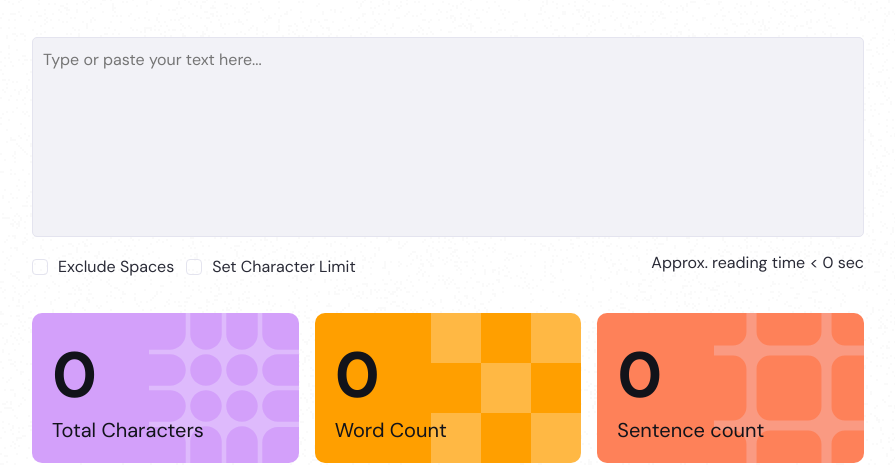
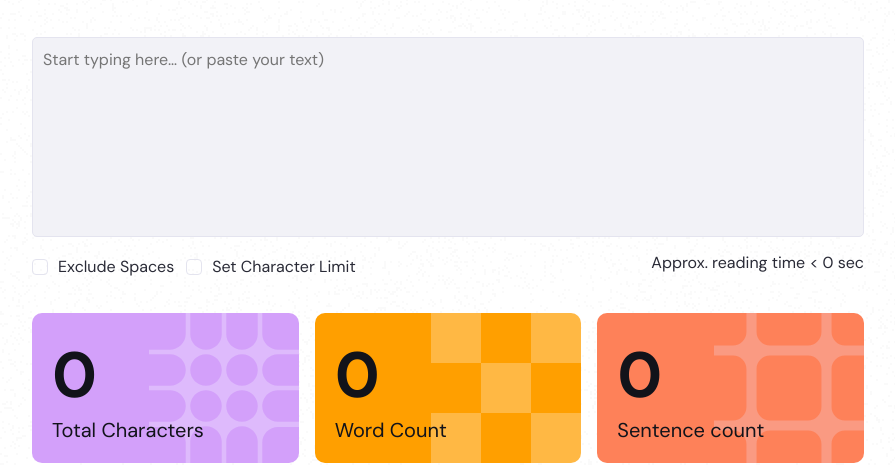
Before and after one commit to rougemeister/character-counter, a plain HTML site: page index.html in a window 1280 px wide. Shown: the part 363-828 px from the top of the page, without its empty margins (192-1087 px from the left). Drawn offline with Linux system fonts and the light colour scheme.

Commit message:
Update placeholder in textarea

```diff
--- a/index.html
+++ b/index.html
@@ -25,7 +25,7 @@
         <main>
             <h1>Analyze your text in real-time</h1>
             <div class="input-container">
-                <textarea id="text-input" placeholder="Type or paste your text here..."></textarea>
+                <textarea id="text-input" placeholder="Start typing here… (or paste your text)"></textarea>
                 <div class="limit-warning">
                     <svg width="14" height="15" viewBox="0 0 14 15" fill="none" xmlns="http://www.w3.org/2000/svg">
                         <path d="M7 1.34375C3.71875 1.34375 1.09375 3.99609 1.09375 7.25C1.09375 10.5312 3.71875 13.1562 7 13.1562C10.2539 13.1562 12.9062 10.5312 12.9062 7.25C12.9062 3.99609 10.2266 1.34375 7 1.34375ZM7 0.46875C10.7188 0.46875 13.7812 3.53125 13.7812 7.25C13.7812 10.9961 10.7188 14.0312 7 14.0312C3.25391 14.0312 0.21875 10.9961 0.21875 7.25C0.21875 3.53125 3.25391 0.46875 7 0.46875ZM6.01562 9.875H6.34375V6.59375H6.01562C5.82422 6.59375 5.6875 6.45703 5.6875 6.26562V6.04688C5.6875 5.88281 5.82422 5.71875 6.01562 5.71875H7.32812C7.49219 5.71875 7.65625 5.88281 7.65625 6.04688V9.875H7.98438C8.14844 9.875 8.3125 10.0391 8.3125 10.2031V10.4219C8.3125 10.6133 8.14844 10.75 7.98438 10.75H6.01562C5.82422 10.75 5.6875 10.6133 5.6875 10.4219V10.2031C5.6875 10.0391 5.82422 9.875 6.01562 9.875ZM7 3.3125C7.46484 3.3125 7.875 3.72266 7.875 4.1875C7.875 4.67969 7.46484 5.0625 7 5.0625C6.50781 5.0625 6.125 4.67969 6.125 4.1875C6.125 3.72266 6.50781 3.3125 7 3.3125Z" fill="#FE8159"/>
```
